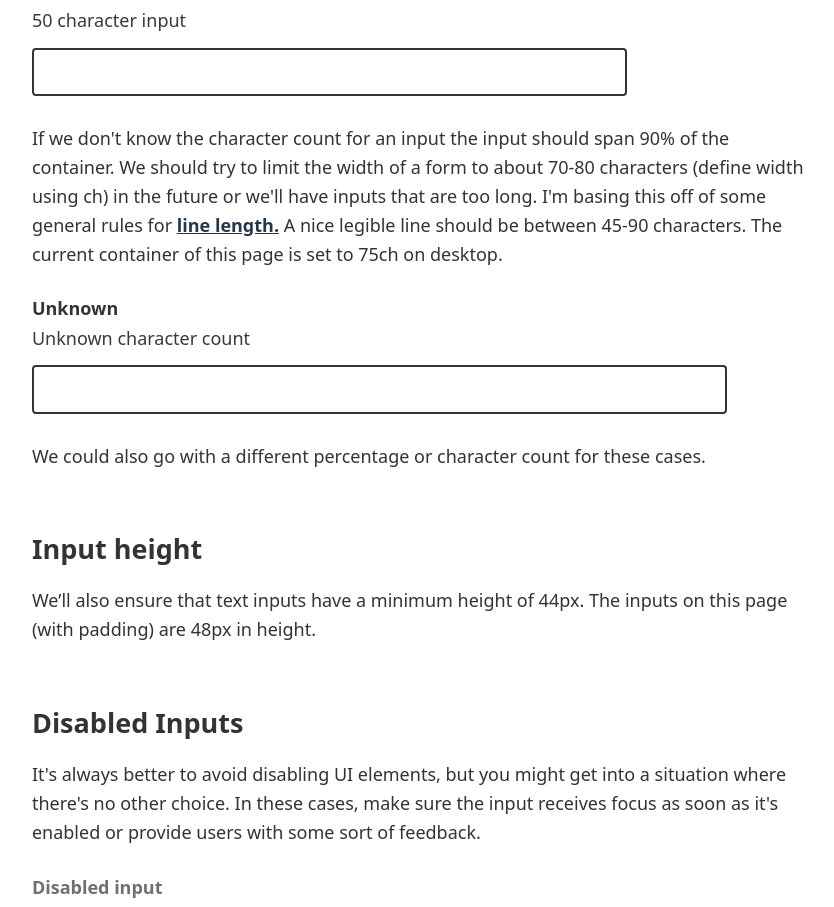
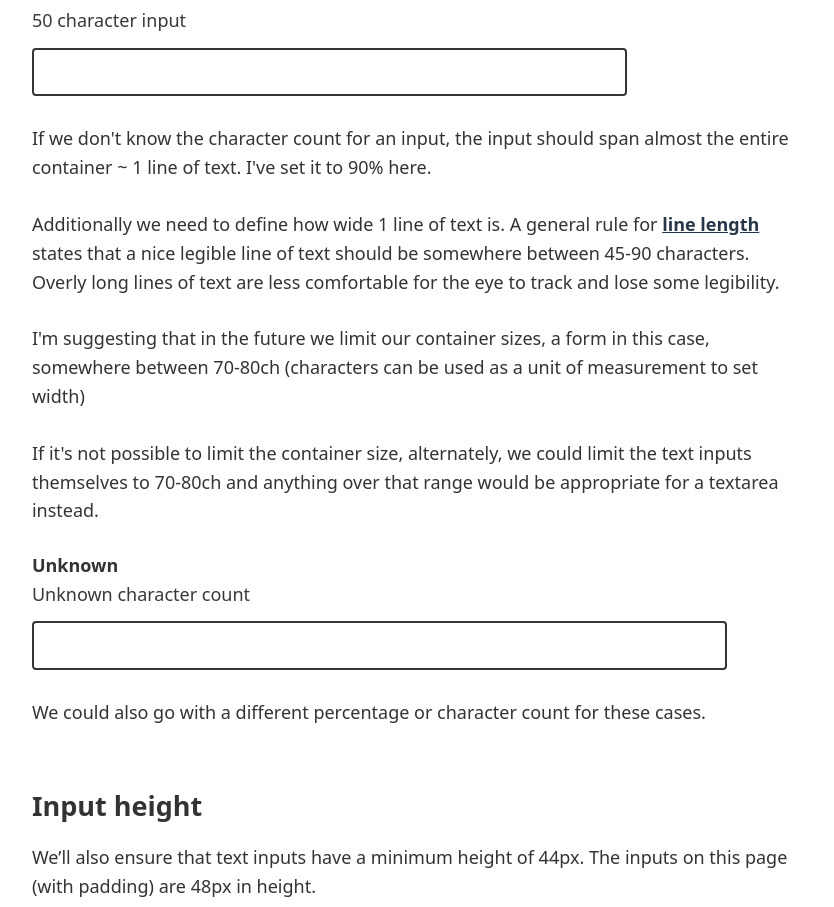
Before and after one commit to nmakuch/sandbox, a Next.js app: page /text-inputs in a window 1280 px wide. Shown: the part 827-1734 px from the top of the page, without its empty margins (222-1056 px from the left). Built offline with nearby package versions, Linux system fonts and the light colour scheme.

Commit message:
rationale update

```diff
--- a/pages/text-inputs.js
+++ b/pages/text-inputs.js
@@ -45,7 +45,20 @@ export default function Inputs() {
                             <input size="50" maxLength="50" className={styles.input} />
                         </div>
 
-                        <p>If we don't know the character count for an input the input should span 90% of the container. We should try to limit the width of a form to about 70-80 characters (define width using ch) in the future or we'll have inputs that are too long. I'm basing this off of some general rules for <a href="https://practicaltypography.com/line-length.html">line length.</a> A nice legible line should be between 45-90 characters. The current container of this page is set to 75ch on desktop.</p>
+                        <p>
+                            If we don't know the character count for an input, the input should span almost the entire container ~ 1 line of text. I've set it to 90% here.
+                        </p>
+                        <p>
+                            Additionally we need to define how wide 1 line of text is.
+                            A general rule for <a href="https://practicaltypography.com/line-length.html">line length</a> states that a nice legible line of text
+                            should be somewhere between 45-90 characters. Overly long lines of text are less comfortable for the eye to track and lose some legibility.
+                        </p>
+                        <p>
+                            I'm suggesting that in the future we limit our container sizes, a form in this case, somewhere between 70-80ch (characters can be used as a unit of measurement to set width)
+                        </p>
+                        <p>
+                            If it's not possible to limit the container size, alternately, we could limit the text inputs themselves to 70-80ch and anything over that range would be appropriate for a textarea instead.
+                        </p>
 
                         <div className={styles.formGroup}>
                             <label className={styles.label}>Unknown</label>
```
